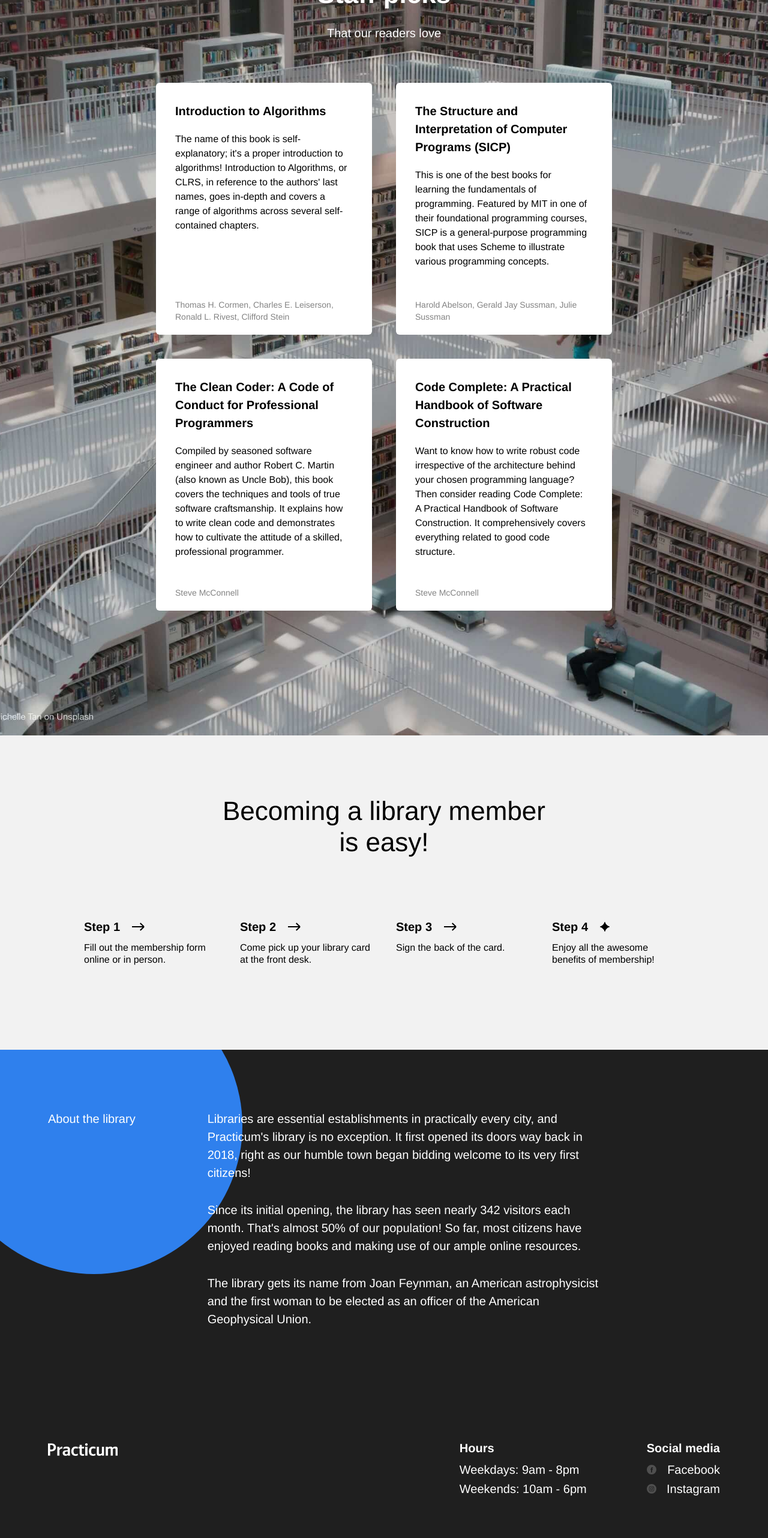
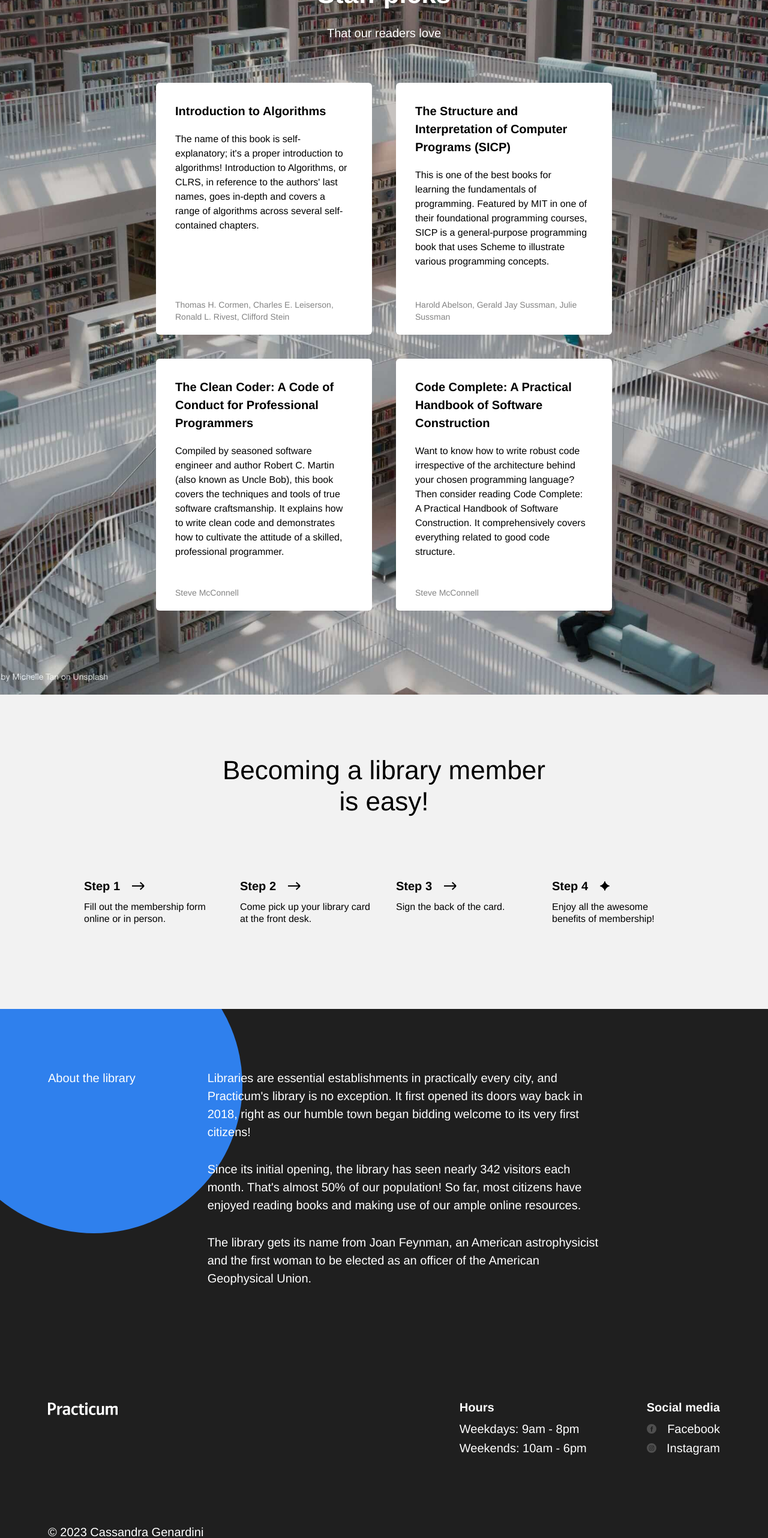
Before and after one commit to cgenardini/se_project_library, a plain HTML site: page index.html in a window 1280 px wide. Shown: the part 1760-4324 px from the top of the page at 60% size. Drawn offline with Linux system fonts and the light colour scheme.

Commit message:
1.3 edit sprint 1

```diff
--- a/index.html
+++ b/index.html
@@ -292,7 +292,7 @@
       </main>
 
       <footer id="footer" class="footer">
-        <section class="footer__columns">
+        <div class="footer__columns">
           <div class="footer__column">
             <img
               src="./images/logo_white.png"
@@ -332,7 +332,7 @@
               </li>
             </ul>
           </div>
-        </section>
+        </div>
         <p class="footer__copyright">© 2023 Cassandra Genardini</p>
       </footer>
     </div>
--- a/styles/style.css
+++ b/styles/style.css
@@ -274,7 +274,7 @@
   list-style: none;
   gap: 40px;
   max-width: 760px;
-  margin: 68px auto;
+  margin: 68px auto 0px;
   padding: 0;
 }
 
```
